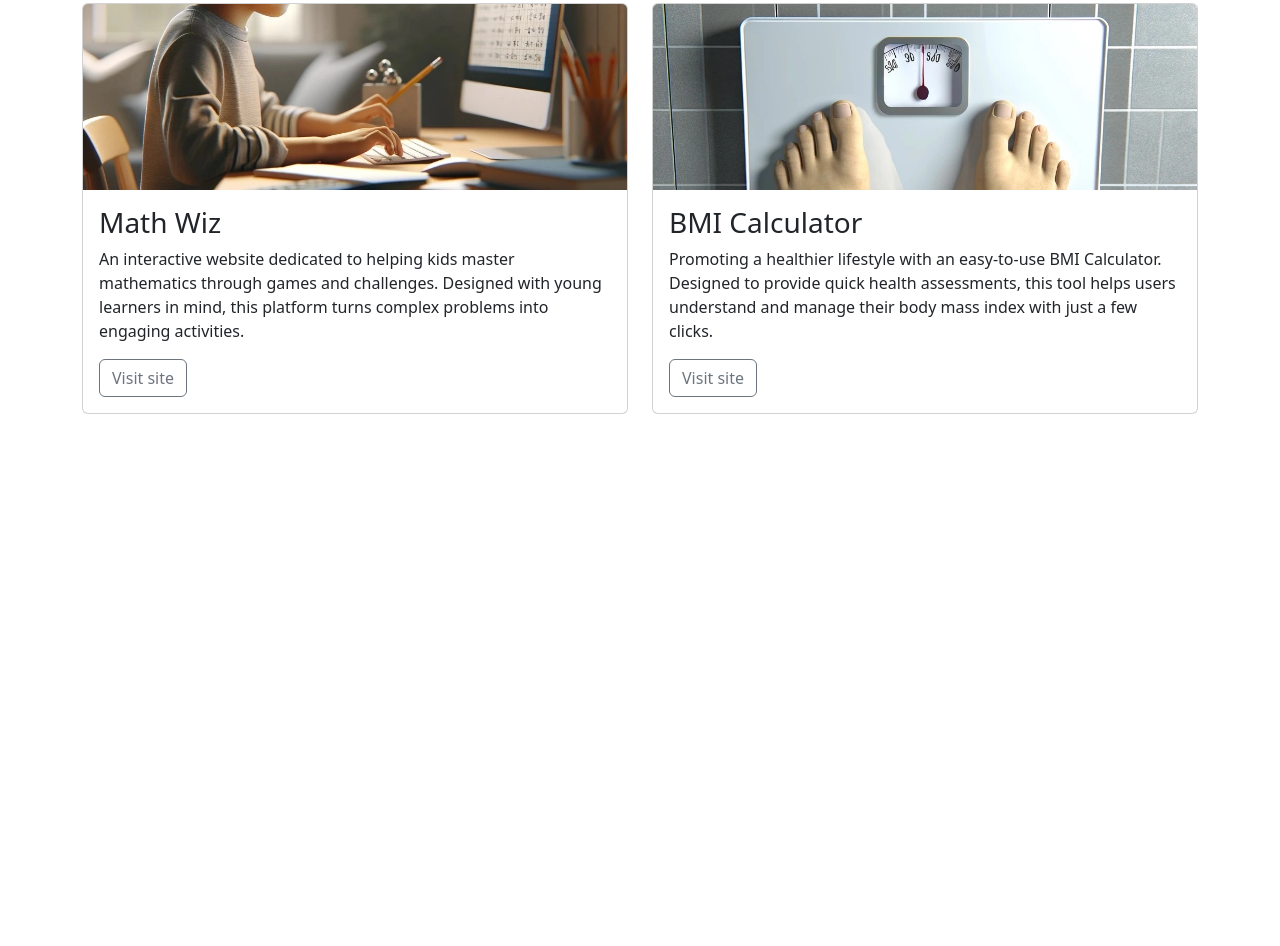
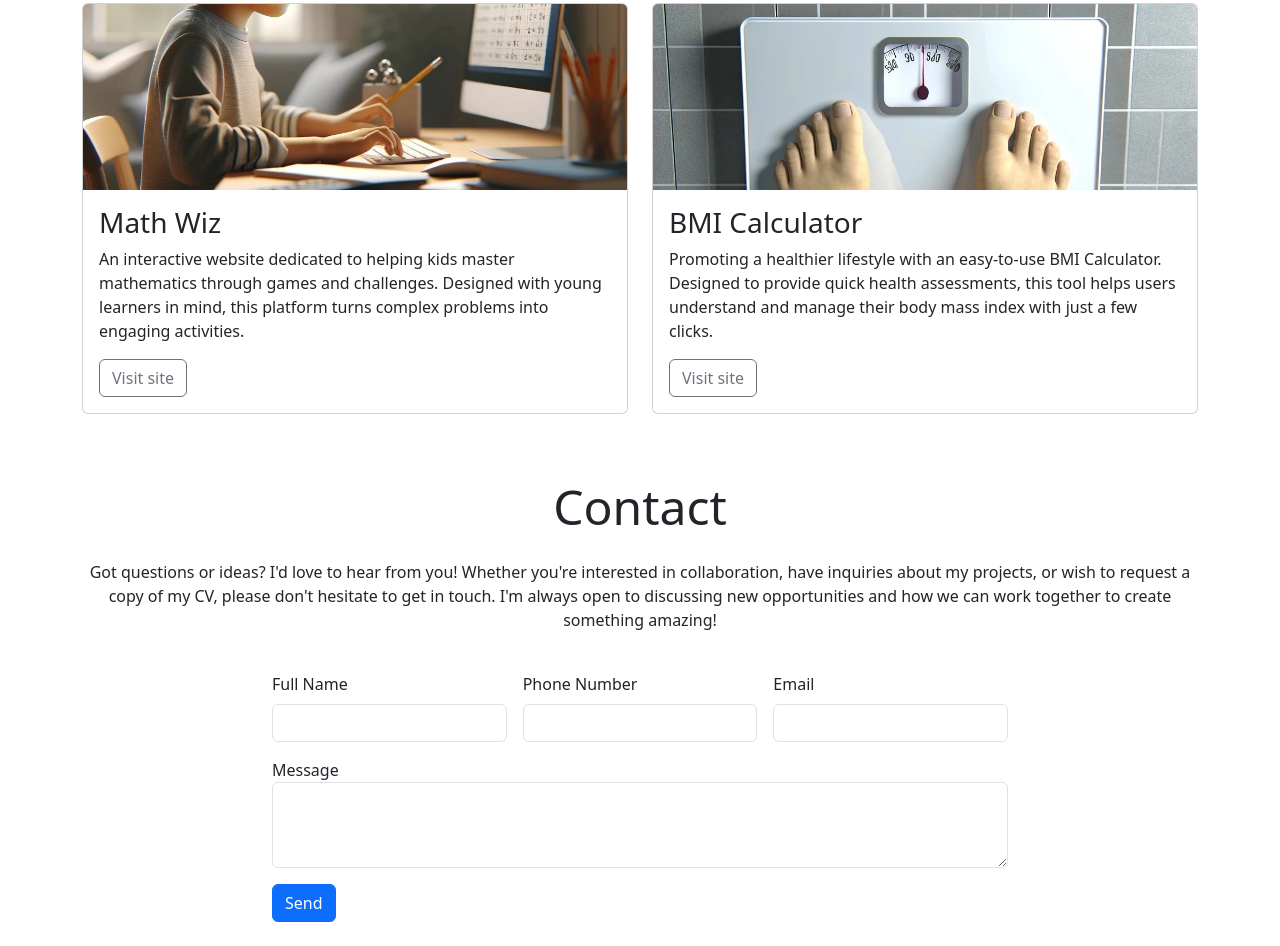
Before and after one commit to dublino8576/portfolio_project, a plain HTML site: page index.html in a window 1280 px wide. Shown: the part 1421-2367 px from the top of the page. Before the commit the page ends 1875 px from the top, so only its background shows below. Drawn offline with nearby package versions, Linux system fonts and the light colour scheme; files whose address does not match are found by name.

Commit message:
Add contact form inside footer

```diff
--- a/index.html
+++ b/index.html
@@ -204,6 +204,47 @@
         </div>
       </section>
     </main>
+    <!-- Contact section -->
+    <footer id="contact" class="container">
+      <div class="row justify-content-center">
+        <div class="col-12 text-center my-4">
+          <h2 class="display-5">Contact</h2>
+          <p class="mt-4">
+            Got questions or ideas? I'd love to hear from you! Whether you're
+            interested in collaboration, have inquiries about my projects, or
+            wish to request a copy of my CV, please don't hesitate to get in
+            touch. I'm always open to discussing new opportunities and how we
+            can work together to create something amazing!
+          </p>
+        </div>
+        <div class="col-12 col-md-10 col-lg-8">
+          <!--Add form here-->
+          <form class="row g-3 mb-4">
+            <div class="col-md-6 col-lg-4">
+              <label for="full-name" class="form-label">Full Name</label>
+              <input type="text" class="form-control" id="full-name" />
+            </div>
+            <div class="col-md-6 col-lg-4">
+              <label for="phone-number" class="form-label">Phone Number</label>
+              <input type="text" class="form-control" id="phone-number" />
+            </div>
+            <div class="col-12 col-lg-4">
+              <label for="inputEmail4" class="form-label">Email</label>
+              <input type="email" class="form-control" id="inputEmail4" />
+            </div>
+            <div class="col-12">
+              <div class="form-group">
+                <label for="message">Message</label>
+                <textarea class="form-control" id="message" rows="3"></textarea>
+              </div>
+            </div>
+            <div class="col-12">
+              <button type="submit" class="btn btn-primary">Send</button>
+            </div>
+          </form>
+        </div>
+      </div>
+    </footer>
     <!-- Bootstrap Javascript -->
     <script
       src="https://cdn.jsdelivr.net/npm/bootstrap@5.3.8/dist/js/bootstrap.bundle.min.js"
```
